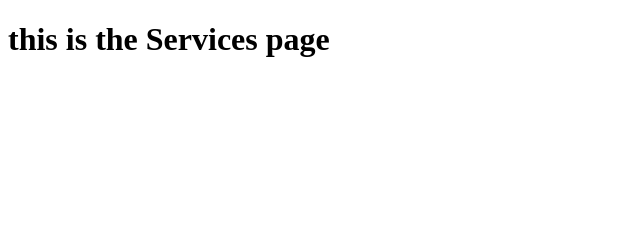
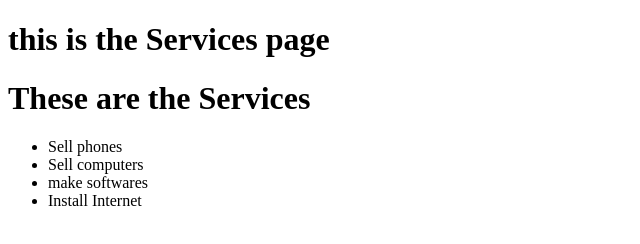
Before and after one commit to mhenriette/Git-exercises, a plain HTML site: page services.html in a window 1280 px wide. Shown: the whole page, without its empty margins (0-640 px from the left). Drawn offline with Linux system fonts and the light colour scheme.

Commit message:
added changes to service file

```diff
--- a/services.html
+++ b/services.html
@@ -8,6 +8,15 @@
 </head>
 <body>
     <h1>this is the Services page</h1>
+    <h1>These are the Services </h1>
+
+    <ul>
+        <li>Sell phones </li>
+        <li>Sell computers </li>
+        <li>make softwares </li>
+        <li>Install Internet</li>
+
+    </ul>
 
 </body>
 </html>
```
